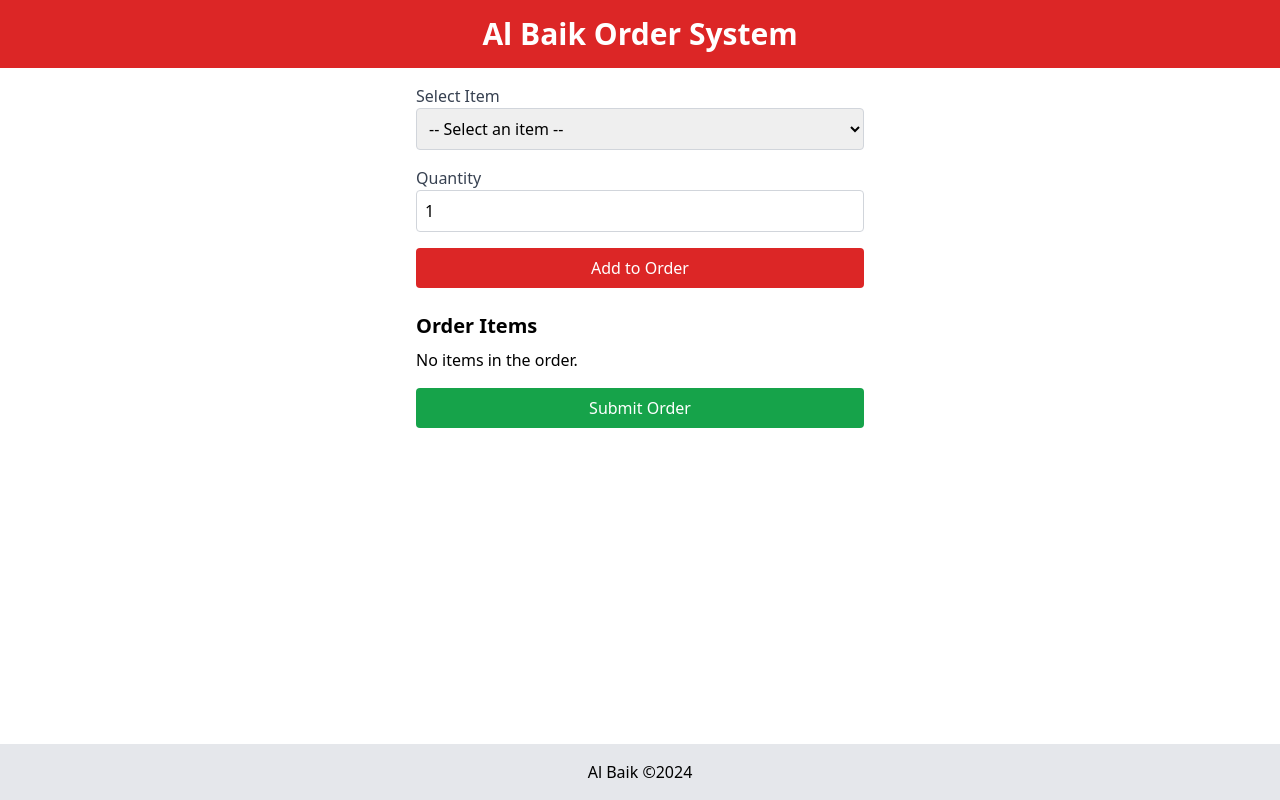
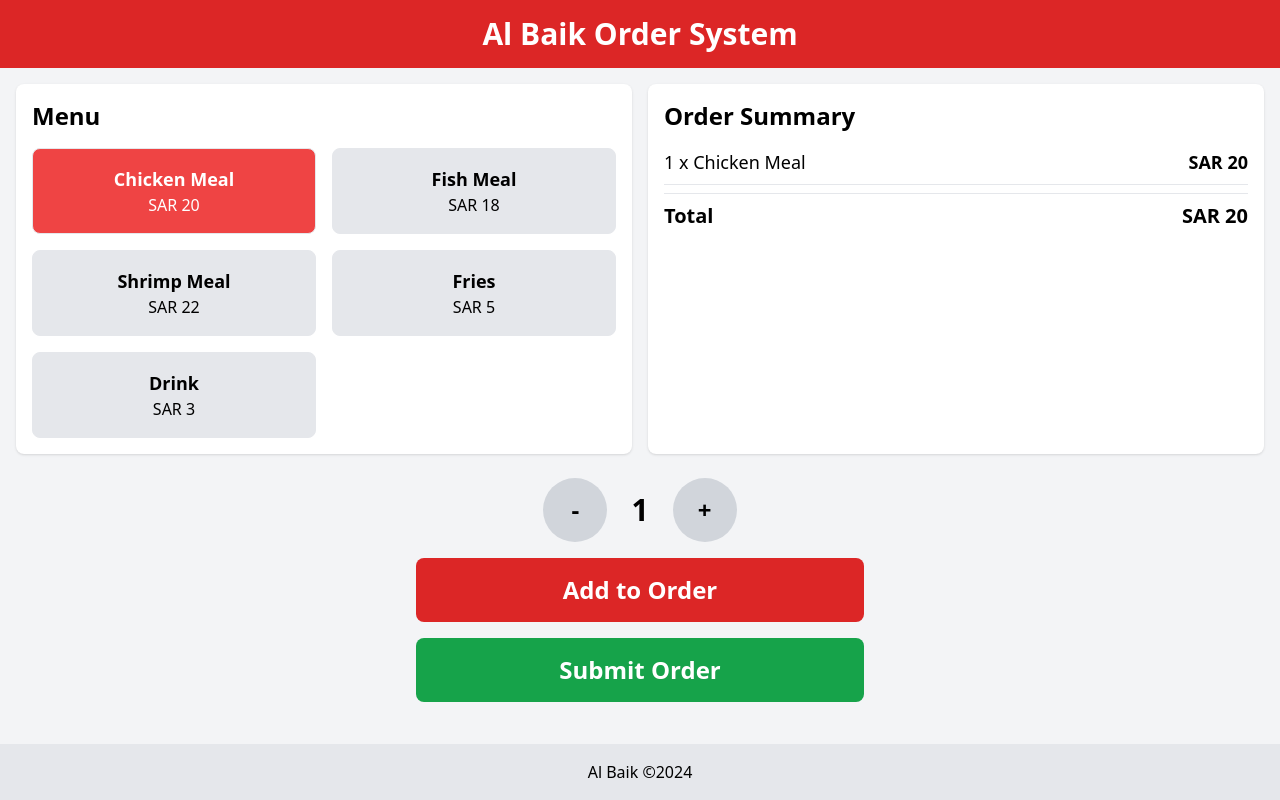
Before and after one commit to AlawiSahel12/COE427, a React (Vite) app in the folder Al-Baik/: page / in a window 1280 px wide. Both pictures are taken after a click on the button "Add to Order". Built offline with nearby package versions, Linux system fonts and the light colour scheme.

Commit message:
implementing an initial code for the 5 pages

```diff
--- a/Al-Baik/src/pages/NotFoundPage.jsx
+++ b/Al-Baik/src/pages/NotFoundPage.jsx
@@ -7,10 +7,10 @@
 
   return (
     <div className="min-h-screen flex flex-col justify-center items-center bg-gray-100">
-      <h1 className="text-6xl font-bold text-red-600 mb-4">404</h1>
-      <p className="text-2xl mb-4">Oops! Page not found.</p>
+      <h1 className="text-8xl font-bold text-red-600 mb-4">404</h1>
+      <p className="text-3xl mb-6">Oops! Page not found.</p>
       <button
-        className="bg-blue-600 text-white px-4 py-2 rounded hover:bg-blue-700"
+        className="bg-blue-600 text-white px-8 py-4 rounded-lg text-2xl font-bold"
         onClick={() => navigate('/')}
       >
         Back to Home
--- a/Al-Baik/src/pages/OrderPage.jsx
+++ b/Al-Baik/src/pages/OrderPage.jsx
@@ -10,98 +10,141 @@
 ];
 
 function OrderPage() {
-  const [selectedItem, setSelectedItem] = useState('');
+  const [selectedItems, setSelectedItems] = useState([]);
+  const [currentItem, setCurrentItem] = useState(menuItems[0]);
   const [quantity, setQuantity] = useState(1);
-  const [orderItems, setOrderItems] = useState([]);
 
   const addItemToOrder = () => {
-    if (!selectedItem) return;
+    const existingItemIndex = selectedItems.findIndex(
+      (item) => item.name === currentItem.name
+    );
 
-    const item = menuItems.find((menuItem) => menuItem.name === selectedItem);
-    const totalPrice = item.price * quantity;
+    if (existingItemIndex !== -1) {
+      const updatedItems = [...selectedItems];
+      updatedItems[existingItemIndex].quantity += quantity;
+      updatedItems[existingItemIndex].totalPrice +=
+        currentItem.price * quantity;
+      setSelectedItems(updatedItems);
+    } else {
+      setSelectedItems([
+        ...selectedItems,
+        {
+          name: currentItem.name,
+          price: currentItem.price,
+          quantity,
+          totalPrice: currentItem.price * quantity,
+        },
+      ]);
+    }
 
-    const newOrderItem = {
-      name: item.name,
-      price: item.price,
-      quantity,
-      totalPrice,
-    };
-
-    setOrderItems([...orderItems, newOrderItem]);
-    setSelectedItem('');
     setQuantity(1);
   };
 
   const handleSubmitOrder = () => {
-    // Here you would send the order to the backend server
-    console.log('Order submitted:', orderItems);
-    setOrderItems([]);
+    // Send order to backend
+    console.log('Order submitted:', selectedItems);
+    setSelectedItems([]);
+    setQuantity(1);
+    setCurrentItem(menuItems[0]);
   };
 
   return (
-    <div className="min-h-screen flex flex-col">
+    <div className="min-h-screen flex flex-col bg-gray-100">
       <header className="bg-red-600 text-white py-4">
         <h1 className="text-3xl font-bold text-center">Al Baik Order System</h1>
       </header>
       <main className="flex-grow container mx-auto p-4">
-        <div className="max-w-md mx-auto">
-          <div className="mb-4">
-            <label className="block text-gray-700">Select Item</label>
-            <select
-              className="w-full border border-gray-300 p-2 rounded"
-              value={selectedItem}
-              onChange={(e) => setSelectedItem(e.target.value)}
+        <div className="grid grid-cols-1 md:grid-cols-2 gap-4">
+          {/* Menu Items */}
+          <div className="bg-white rounded-lg shadow p-4">
+            <h2 className="text-2xl font-bold mb-4">Menu</h2>
+            <div className="grid grid-cols-2 gap-4">
+              {menuItems.map((item) => (
+                <button
+                  key={item.name}
+                  className={`border rounded-lg p-4 text-center ${
+                    currentItem.name === item.name
+                      ? 'bg-red-500 text-white'
+                      : 'bg-gray-200'
+                  }`}
+                  onClick={() => setCurrentItem(item)}
+                  style={{ minHeight: '80px' }}
+                >
+                  <span className="block text-lg font-semibold">
+                    {item.name}
+                  </span>
+                  <span className="block text-md">SAR {item.price}</span>
+                </button>
+              ))}
+            </div>
+          </div>
+
+          {/* Order Summary */}
+          <div className="bg-white rounded-lg shadow p-4">
+            <h2 className="text-2xl font-bold mb-4">Order Summary</h2>
+            {selectedItems.length === 0 ? (
+              <p className="text-center">No items in the order.</p>
+            ) : (
+              <ul className="space-y-2">
+                {selectedItems.map((item, index) => (
+                  <li
+                    key={index}
+                    className="flex justify-between items-center border-b pb-2"
+                  >
+                    <span className="text-lg">
+                      {item.quantity} x {item.name}
+                    </span>
+                    <span className="text-lg font-semibold">
+                      SAR {item.totalPrice}
+                    </span>
+                  </li>
+                ))}
+                <li className="flex justify-between items-center pt-2 border-t">
+                  <span className="text-xl font-bold">Total</span>
+                  <span className="text-xl font-bold">
+                    SAR{' '}
+                    {selectedItems.reduce(
+                      (total, item) => total + item.totalPrice,
+                      0
+                    )}
+                  </span>
+                </li>
+              </ul>
+            )}
+          </div>
+        </div>
+
+        {/* Quantity Selector and Actions */}
+        <div className="mt-6 flex flex-col items-center">
+          <div className="flex items-center mb-4">
+            <button
+              className="w-16 h-16 bg-gray-300 text-2xl font-bold rounded-full"
+              onClick={() =>
+                setQuantity((prev) => (prev > 1 ? prev - 1 : prev))
+              }
             >
-              <option value="" disabled>
-                -- Select an item --
-              </option>
-              {menuItems.map((item) => (
-                <option key={item.name} value={item.name}>
-                  {item.name} - SAR {item.price}
-                </option>
-              ))}
-            </select>
-          </div>
-          <div className="mb-4">
-            <label className="block text-gray-700">Quantity</label>
-            <input
-              type="number"
-              min="1"
-              className="w-full border border-gray-300 p-2 rounded"
-              value={quantity}
-              onChange={(e) => setQuantity(Number(e.target.value))}
-            />
+              -
+            </button>
+            <span className="mx-6 text-3xl font-bold">{quantity}</span>
+            <button
+              className="w-16 h-16 bg-gray-300 text-2xl font-bold rounded-full"
+              onClick={() => setQuantity((prev) => prev + 1)}
+            >
+              +
+            </button>
           </div>
           <button
-            className="w-full bg-red-600 text-white py-2 rounded hover:bg-red-700"
+            className="w-full max-w-md bg-red-600 text-white py-4 rounded-lg text-2xl font-bold mb-4"
             onClick={addItemToOrder}
           >
             Add to Order
           </button>
-          <div className="mt-6">
-            <h2 className="text-xl font-bold mb-2">Order Items</h2>
-            {orderItems.length === 0 ? (
-              <p>No items in the order.</p>
-            ) : (
-              <ul className="space-y-2">
-                {orderItems.map((item, index) => (
-                  <li
-                    key={index}
-                    className="flex justify-between border-b pb-2"
-                  >
-                    <span>
-                      {item.quantity} x {item.name}
-                    </span>
-                    <span>Total: SAR {item.totalPrice}</span>
-                  </li>
-                ))}
-              </ul>
-            )}
-          </div>
           <button
-            className="w-full bg-green-600 text-white py-2 rounded mt-4 hover:bg-green-700"
+            className={`w-full max-w-md bg-green-600 text-white py-4 rounded-lg text-2xl font-bold ${
+              selectedItems.length === 0 ? 'opacity-50 cursor-not-allowed' : ''
+            }`}
             onClick={handleSubmitOrder}
-            disabled={orderItems.length === 0}
+            disabled={selectedItems.length === 0}
           >
             Submit Order
           </button>
--- a/Al-Baik/src/pages/StaffPage.jsx
+++ b/Al-Baik/src/pages/StaffPage.jsx
@@ -15,7 +15,7 @@
   };
 
   return (
-    <div className="min-h-screen flex flex-col">
+    <div className="min-h-screen flex flex-col bg-gray-100">
       <header className="bg-blue-600 text-white py-4">
         <h1 className="text-3xl font-bold text-center">Staff Dashboard</h1>
       </header>
@@ -27,17 +27,22 @@
         ) : (
           <div className="grid gap-4 grid-cols-1 md:grid-cols-2">
             {readyOrders.map((order) => (
-              <div key={order.orderId} className="border rounded p-4 shadow">
-                <h2 className="text-xl font-bold mb-2">
+              <div
+                key={order.orderId}
+                className="border rounded-lg p-4 shadow bg-white"
+              >
+                <h2 className="text-2xl font-bold mb-4">
                   Order #{order.orderId}
                 </h2>
-                <ul className="list-disc list-inside mb-4">
+                <ul className="space-y-2 mb-4">
                   {order.items.map((item, index) => (
-                    <li key={index}>{item}</li>
+                    <li key={index} className="text-lg">
+                      {item}
+                    </li>
                   ))}
                 </ul>
                 <button
-                  className="w-full bg-green-600 text-white py-2 rounded hover:bg-green-700"
+                  className="w-full bg-green-600 text-white py-3 rounded-lg text-xl font-bold"
                   onClick={() => markOrderAsServed(order.orderId)}
                 >
                   Mark as Served
```
Also changed, not shown: Al-Baik/src/pages/KitchenPage.jsx (+20 -13 lines), Al-Baik/src/pages/QueuePage.jsx (+28 -18 lines).
